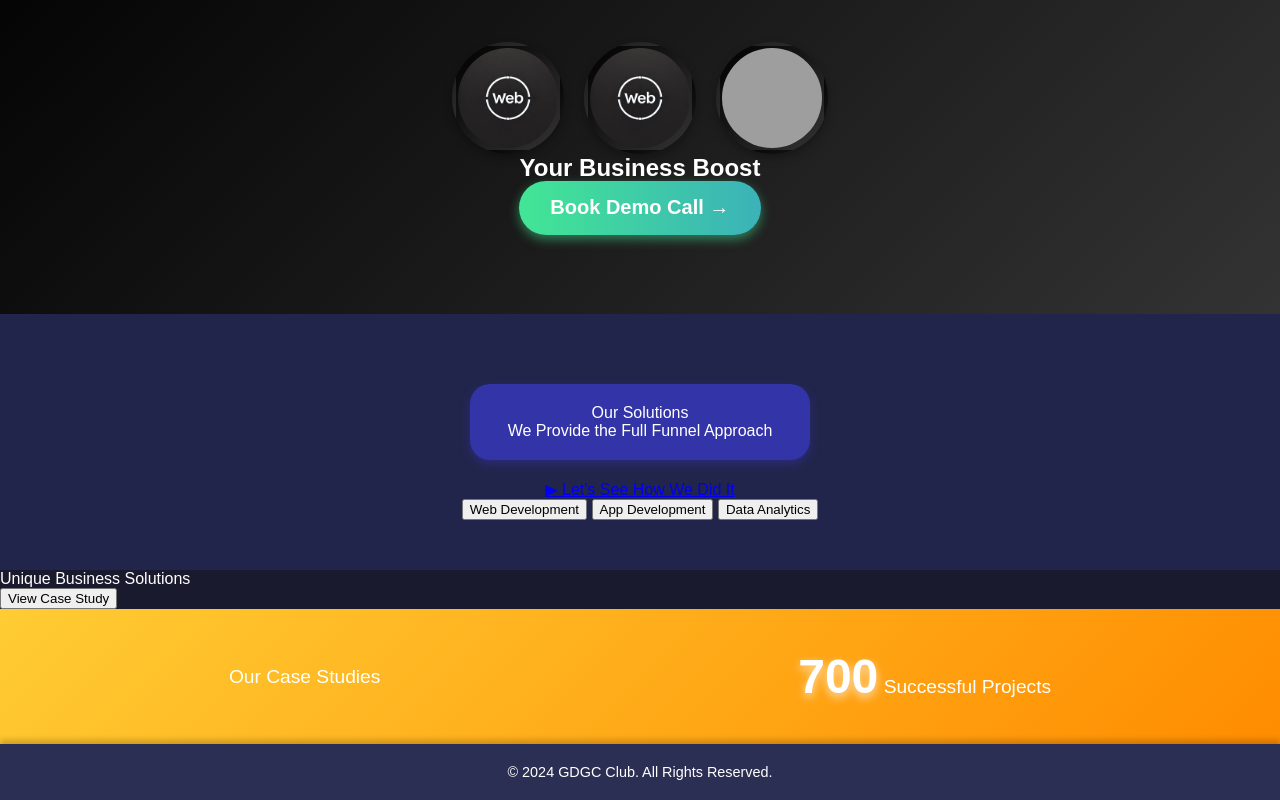
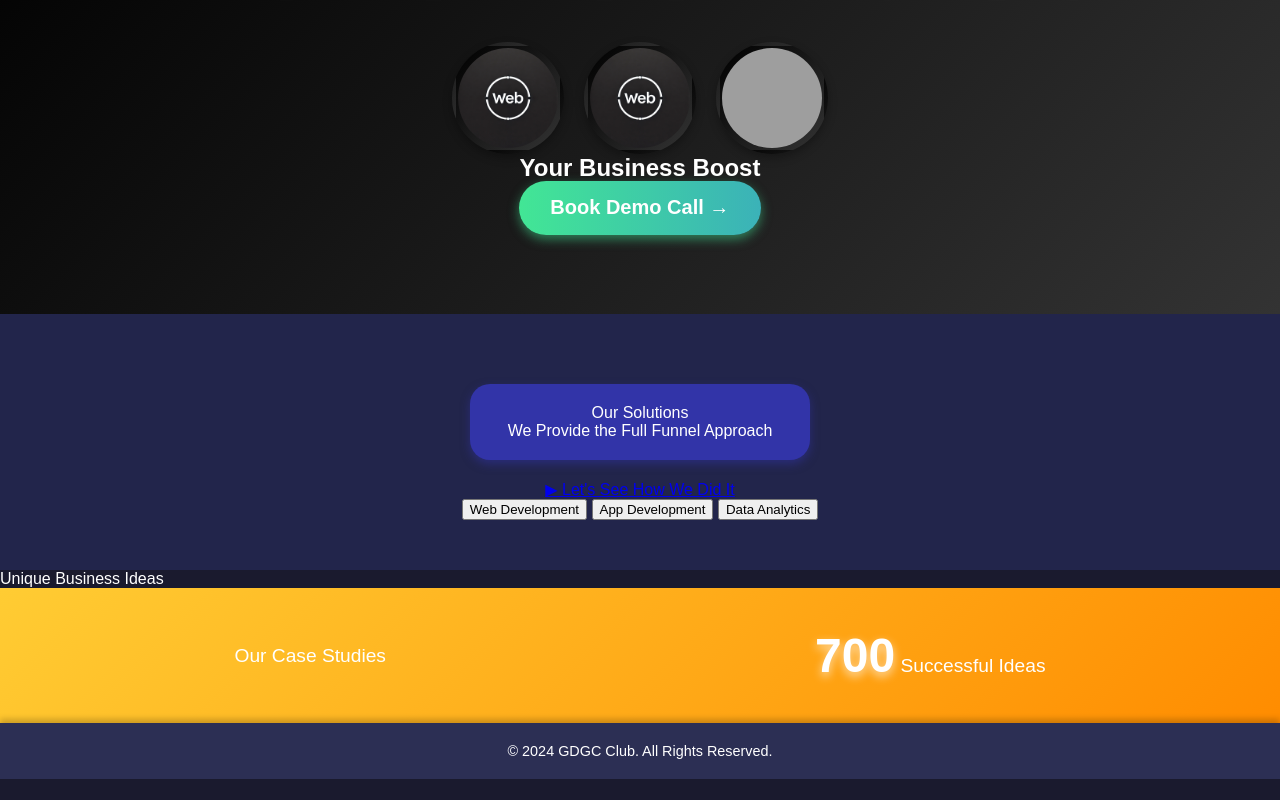
Before and after one commit to iamshubhdeep/gdgc-_task_round_frontend, a website: page index.html in a window 1280 px wide. Shown: the part 399-1199 px from the top of the page. After the commit the page ends 1178 px from the top, so only its background shows below. Drawn offline with nearby package versions, Linux system fonts and the light colour scheme; grey boxes are pictures that could not be loaded.

Commit message:
Update index.html

```diff
--- a/index.html
+++ b/index.html
@@ -64,12 +64,11 @@
 
     <section class="cases">
       <div class="case-study">
-        <p>Unique Business Solutions</p>
-        <button id="view-case-study">View Case Study</button>
+        <p>Unique Business Ideas</p>
       </div>
       <div class="statistics">
         <p>Our Case Studies</p>
-        <p><strong>700+</strong> Successful Projects</p>
+        <p><strong>700+</strong> Successful Ideas</p>
       </div>
     </section>
   </main>
```
